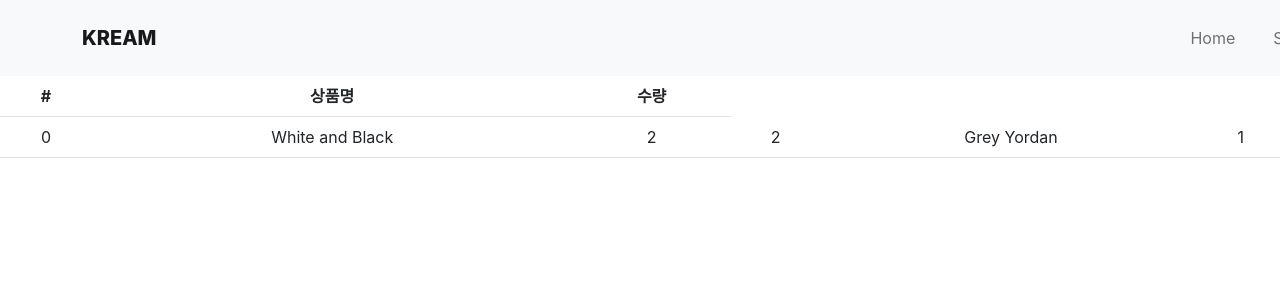
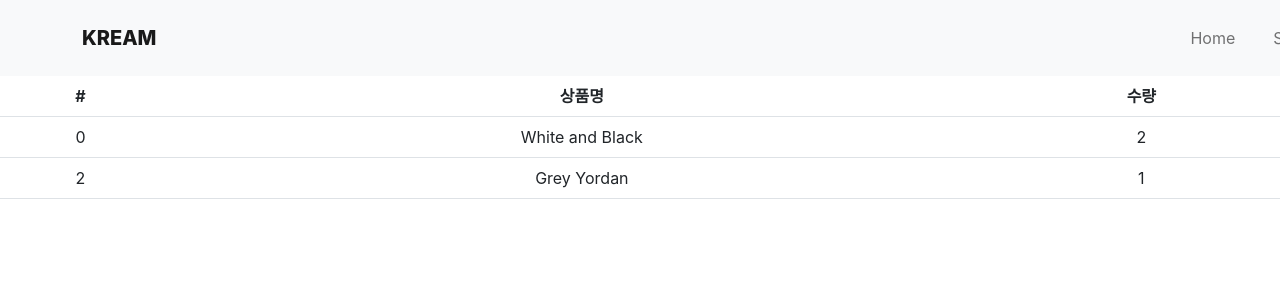
Before and after one commit to junny97/shop, a React (Create React App) app: page /cart in a window 1280 px wide. Shown: the top 300 px of the page. Built offline with nearby package versions, Linux system fonts and the light colour scheme.

Commit message:
테이블 표 수정

```diff
--- a/src/Routes/Cart.jsx
+++ b/src/Routes/Cart.jsx
@@ -16,21 +16,17 @@
           </tr>
         </thead>
         <tbody>
-          <tr>
+
             {stock.map((a) => {
               return (
-                <>
+                <tr>
                   <td>{a.id}</td>
                   <td>{a.name}</td>
                   <td>{a.count}</td>
-                </>
+                  </tr>
               );
             })}
-            {/* <td>1</td>
-      <td>안녕</td>
-      <td>안녕</td>
-      <td>안녕</td> */}
-          </tr>
+
         </tbody>
       </Table>
     </div>
```
